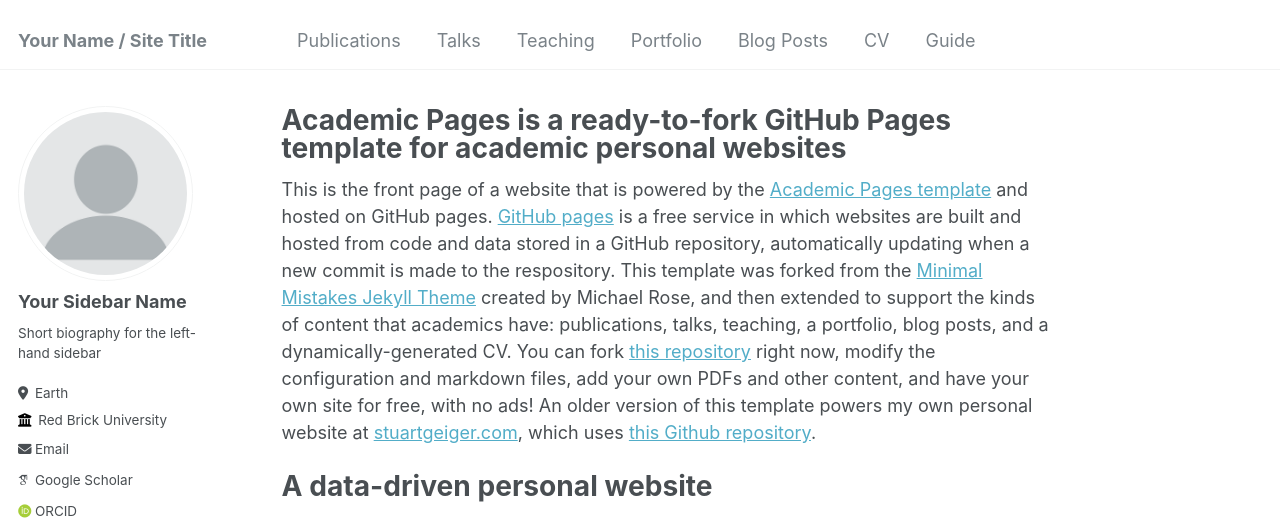
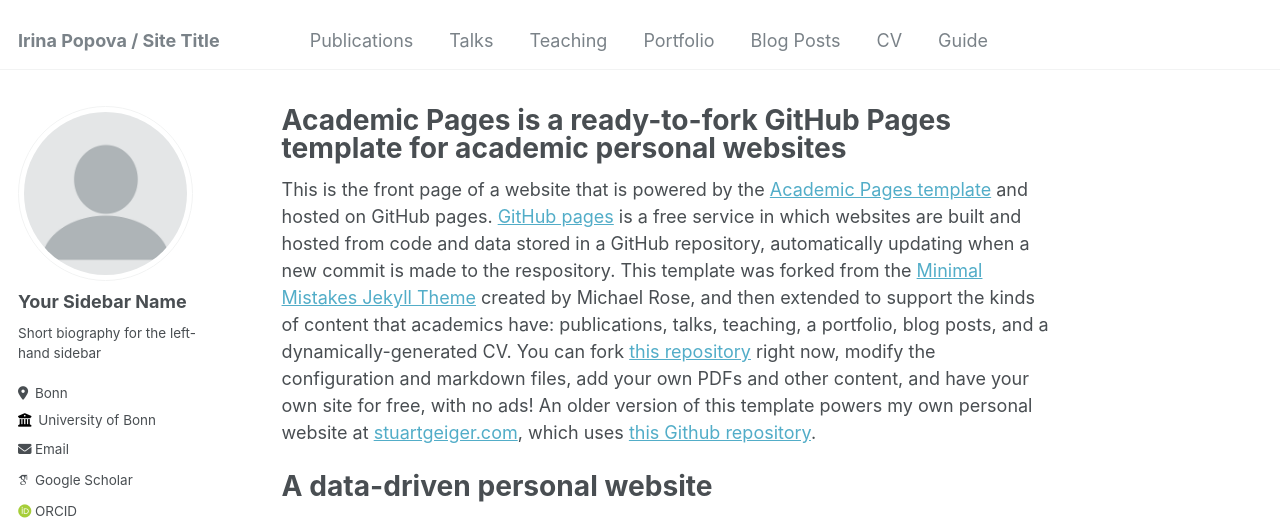
Before and after one commit to theta73/theta73.github.io, a Jekyll site: the page built from _pages/about.md, in a window 1280 px wide. Shown: the top 520 px of the page. Built offline with Jekyll 4.4.1, drawn with Linux system fonts in a browser that asks for light colours; some web fonts are replaced.

Commit message:
Update _config.yml

```diff
--- a/_config.yml
+++ b/_config.yml
@@ -8,7 +8,7 @@
 
 # Basic Site Settings
 locale                   : "en-US"
-title                    : "Your Name / Site Title"
+title                    : "Irina Popova / Site Title"
 title_separator          : "-"
 name                     : &name "Your Name"
 description              : &description "personal description"
@@ -25,8 +25,8 @@ author:
   name             : "Your Sidebar Name"
   pronouns         : # example: "she/her"
   bio              : "Short biography for the left-hand sidebar"
-  location         : "Earth"
-  employer         : "Red Brick University"
+  location         : "Bonn"
+  employer         : "University of Bonn"
   uri              : # URL
   email            : "none@example.org"
 
```
